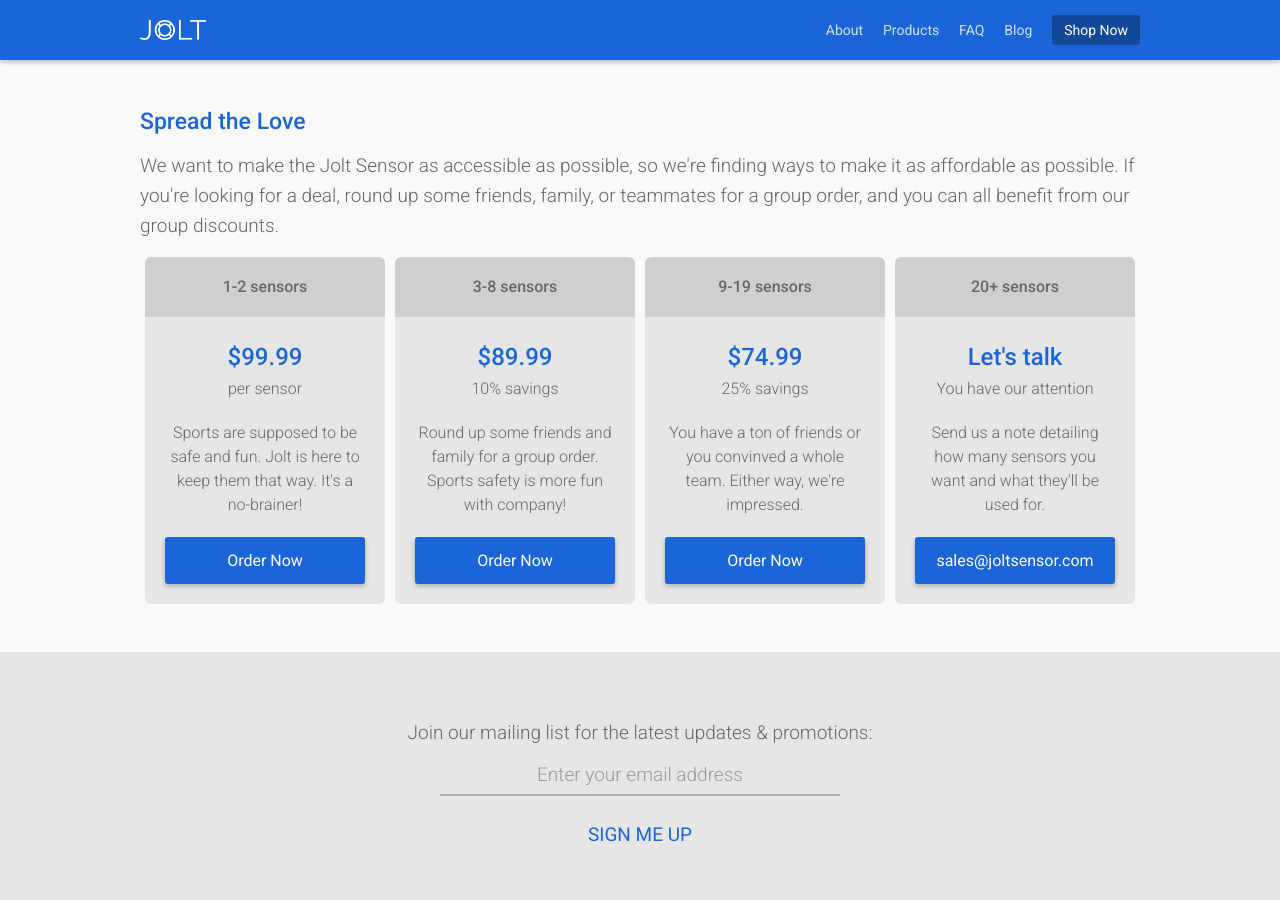
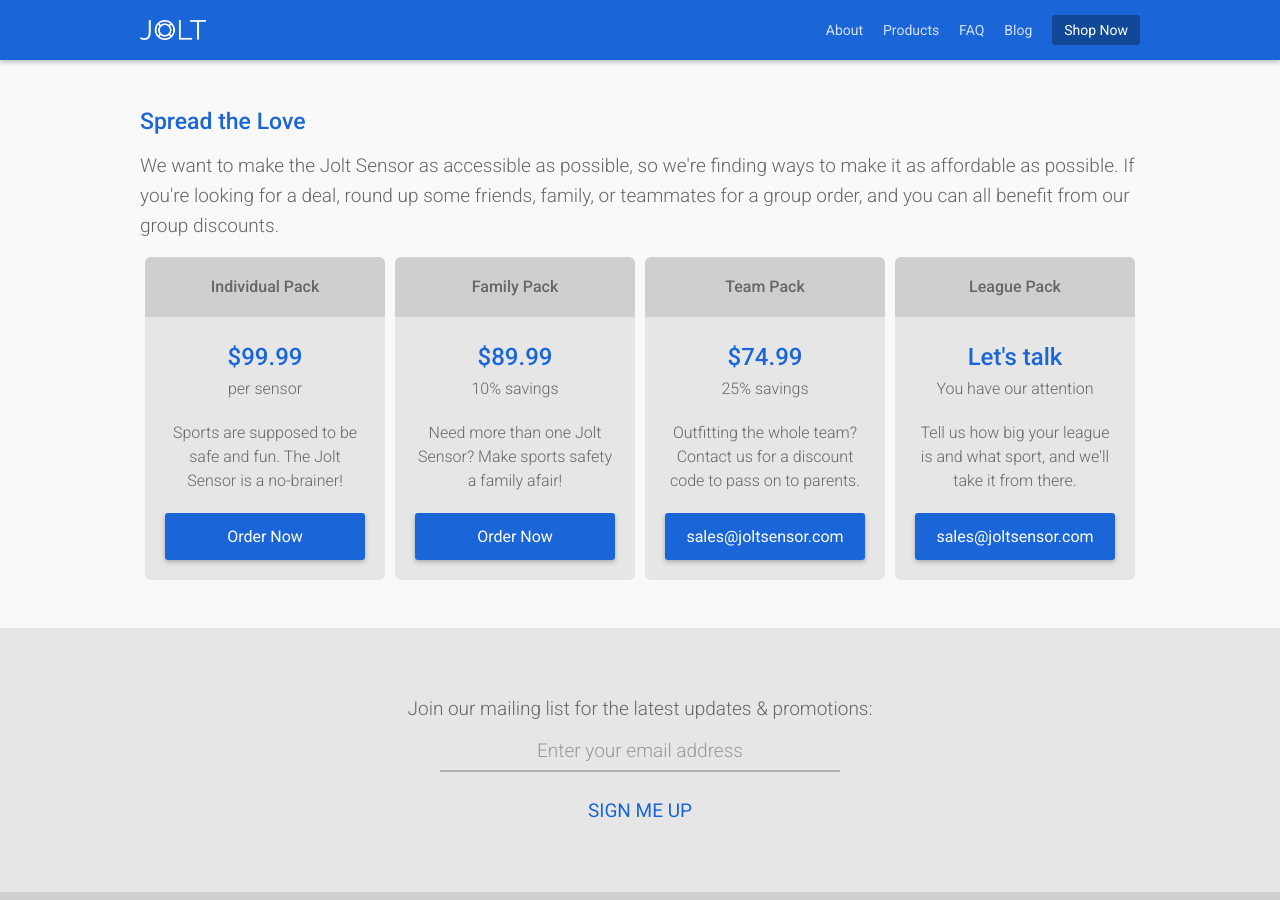
Before and after one commit to JoltSensor/joltsensor.github.io, a Jekyll site: the page built from shop/index.html, in a window 1280 px wide and 900 px high. Built offline with Jekyll 4.4.1, drawn with Linux system fonts in a browser that asks for light colours; nearby versions of some CDN libraries.

Commit message:
Updated price breaks and wording on shop page, added forwarding page for survey which is now live, and enabled new coupon code

```diff
--- a/shop/index.html
+++ b/shop/index.html
@@ -9,42 +9,41 @@
 			<h2 class="notop">Spread the Love</h2>
 			<p>We want to make the Jolt Sensor as accessible as possible, so we're finding ways to make it as affordable as possible. If you're looking for a deal, round up some friends, family, or teammates for a group order, and you can all benefit from our group discounts.</p>
 			<div class="price-tier">
-				<div class="label">1-2 sensors</div>
+				<div class="label">Individual Pack</div>
 				<div class="price">$99.99</div>
 				<div class="note">per sensor</div>
-				<div class="details">Sports are supposed to be safe and fun. Jolt is here to keep them that way. It's a no-brainer!</br></div>
+				<div class="details">Sports are supposed to be safe and fun. The Jolt Sensor is a no-brainer!</br></div>
 				<div class="order">
 					<button data-celery="joltsensor">Order Now</button>
 					<script type="text/javascript" src="https://www.trycelery.com/js/celery.js"></script>
 				</div>
 			</div>
 			<div class="price-tier">
-				<div class="label">3-8 sensors</div>
+				<div class="label">Family Pack</div>
 				<div class="price">$89.99</div>
 				<div class="note">10% savings</div>
-				<div class="details">Round up some friends and family for a group order. Sports safety is more fun with company!</div>
+				<div class="details">Need more than one Jolt Sensor? Make sports safety a family afair!</div>
 				<div class="order">
 					<button data-celery="joltsensor2">Order Now</button>
 					<script type="text/javascript" src="https://www.trycelery.com/js/celery.js"></script>
 				</div>
 			</div>
 			<div class="price-tier">
-				<div class="label">9-19 sensors</div>
+				<div class="label">Team Pack</div>
 				<div class="price">$74.99</div>
 				<div class="note">25% savings</div>
-				<div class="details">You have a ton of friends or you convinved a whole team. Either way, we're impressed.</div>
+				<div class="details">Outfitting the whole team? Contact us for a discount code to pass on to parents.</div>
 				<div class="order">
-					<button data-celery="joltsensor3">Order Now</button>
-					<script type="text/javascript" src="https://www.trycelery.com/js/celery.js"></script>
+					<a href="mailto:sales@joltsensor.com?subject=Team%20Purchase%20Inquiry"><button>sales@joltsensor.com</button></a>
 				</div>
 			</div>
 			<div class="price-tier">
-				<div class="label">20+ sensors</div>
+				<div class="label">League Pack</div>
 				<div class="price">Let's talk</div>
 				<div class="note">You have our attention</div>
-				<div class="details">Send us a note detailing how many sensors you want and what they'll be used for.</div>
+				<div class="details">Tell us how big your league is and what sport, and we'll take it from there.</div>
 				<div class="order">
-					<a href="mailto:sales@joltsensor.com"><button>sales@joltsensor.com</button></a>
+					<a href="mailto:sales@joltsensor.com?subject=League%20Purchase%20Inquiry"><button>sales@joltsensor.com</button></a>
 				</div>
 			</div>
 		</div>
```
Also changed, not shown: survey/index.html (added, +9 -0 lines).
